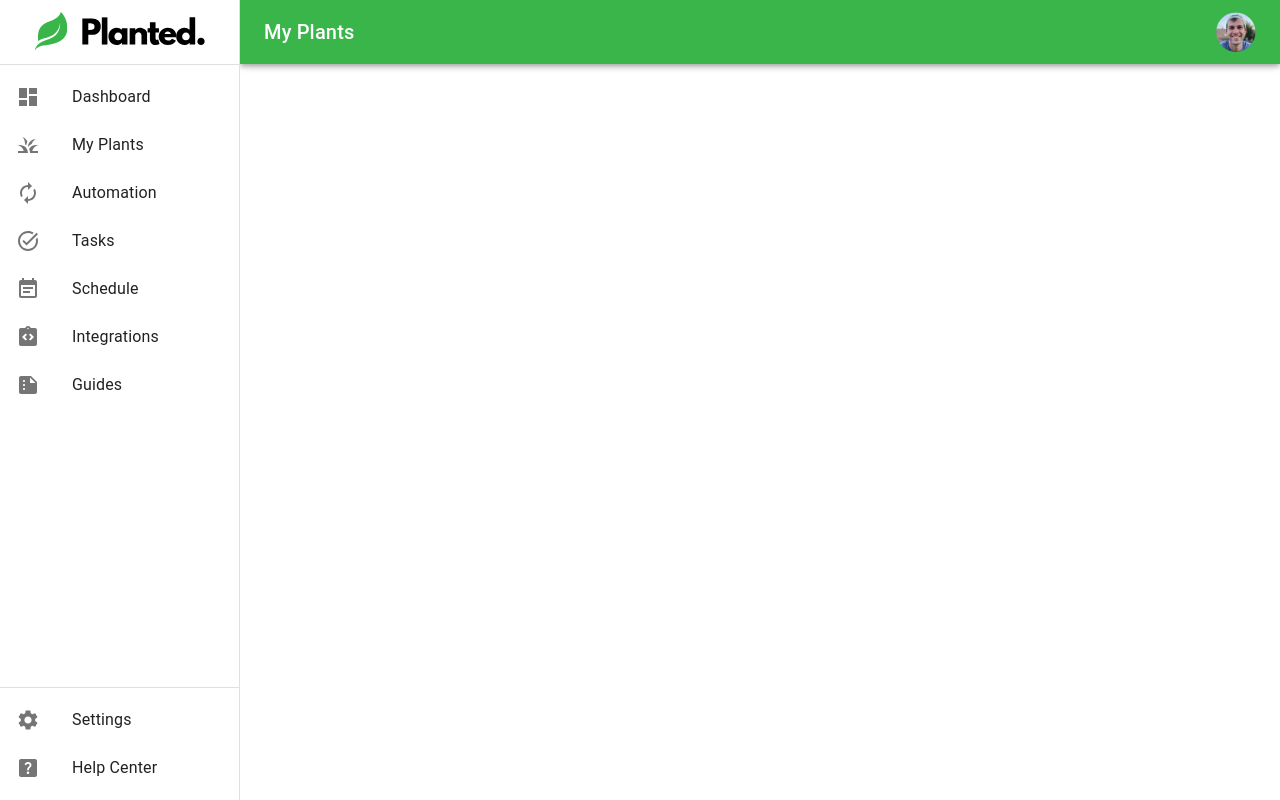
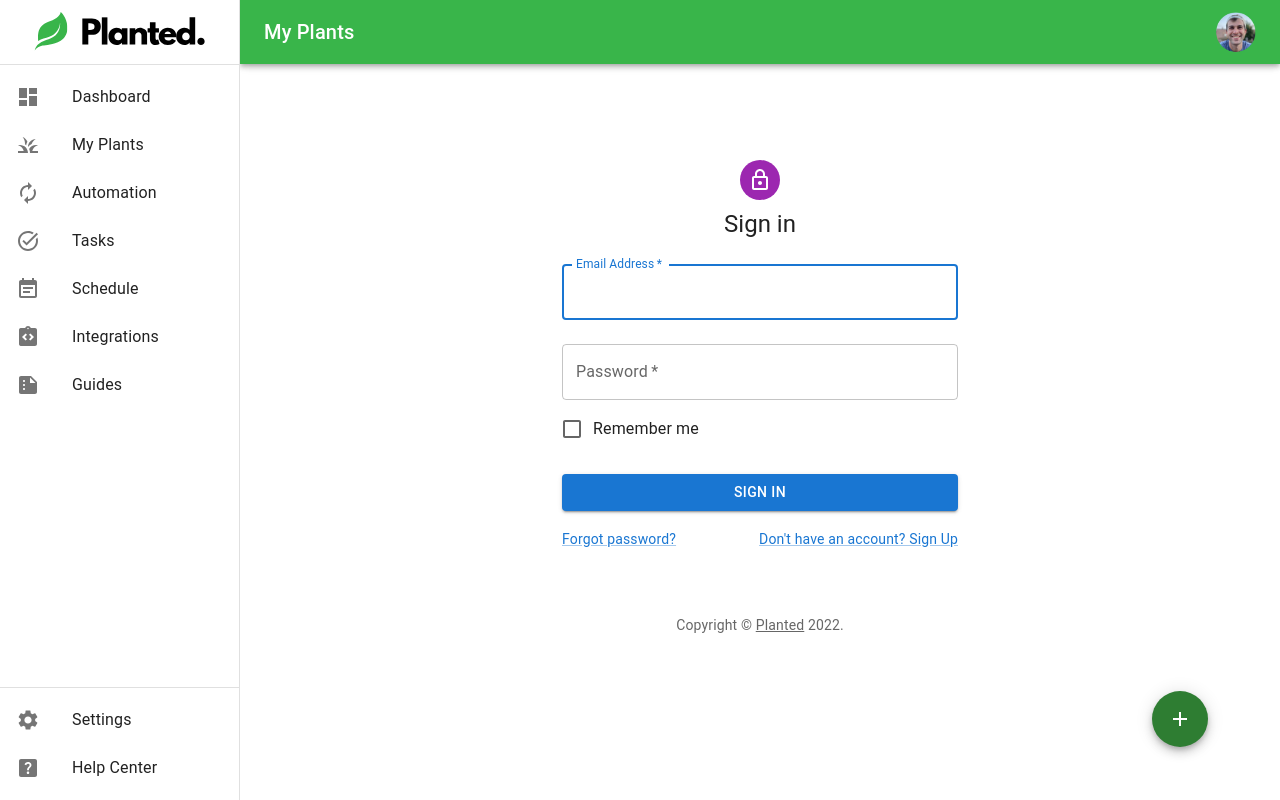
Before and after one commit to ryanevans253/plantedApp, a React (Create React App) app: page /signin in a window 1280 px wide. Built offline with nearby package versions, Linux system fonts and the light colour scheme.

Commit message:
started input form

```diff
--- a/src/App.js
+++ b/src/App.js
@@ -4,6 +4,8 @@
 import AllPlantCards from "./components/allPlants/AllPlants";
 import SinglePlantPage from "./pages/SinglePlant";
 import Schedule from "./pages/Schedule";
+import { Fab } from "@mui/material";
+import AddIcon from "@mui/icons-material/Add";
 
 //router
 import MainRoutes from "./Routes";
@@ -12,12 +14,14 @@
   return (
     <div>
       <PermanentDrawerLeft activePage={<MainRoutes />} />
+      <Fab
+        color="success"
+        aria-label="add"
+        sx={{ position: "absolute", marginLeft: "90%" }}
+      >
+        <AddIcon />
+      </Fab>
     </div>
-    //prev working copy
-    // <div className="App">
-    //       {/* <PermanentDrawerLeft activePage={<SinglePlantPage />} /> */}
-    //       <PermanentDrawerLeft activePage={<Schedule />} />
-    //     </div>
   );
 }
 
--- a/src/Routes.js
+++ b/src/Routes.js
@@ -8,6 +8,8 @@
 import Integrations from "./pages/Integrations";
 import Guides from "./pages/Guides";
 import SinglePlantPage from "./pages/SinglePlant";
+import SignIn from "./pages/SignIn";
+import InputPlant from "./components/inputPlant/InputPlant";
 
 export default function MainRoutes() {
   return (
@@ -19,8 +21,10 @@
       <Route path="schedule" element={<Schedule />} />
       <Route path="integrations" element={<Integrations />} />
       <Route path="guides" element={<Guides />} />
+      <Route path="signin" element={<SignIn />} />
 
       <Route path="single" element={<SinglePlantPage />} />
+      <Route path="addplant" element={<InputPlant />} />
     </Routes>
   );
 }
--- /dev/null
+++ b/src/components/inputPlant/InputPlant.js
@@ -0,0 +1,85 @@
+import Paper from "@mui/material/Paper";
+import Box from "@mui/material/Box";
+import Typography from "@mui/material/Typography";
+import { Divider, Grid } from "@mui/material";
+import { TextField } from "@mui/material";
+import { plantList } from "../../data/plantList";
+
+//import * as React from 'react';
+
+import Autocomplete from "@mui/material/Autocomplete";
+import { FormControlLabel } from "@mui/material";
+import { Switch } from "@mui/material";
+
+export default function InputPlant() {
+  return (
+    <div>
+      <Box
+        sx={{
+          width: "100%",
+          alignItems: "center",
+          mt: "20px",
+        }}
+      >
+        <Paper
+          elevation={3}
+          sx={{
+            maxWidth: "500px",
+            height: "60%",
+            margin: "auto",
+            textAlign: "center",
+            p: 5,
+          }}
+        >
+          <Typography variant="h3" component="div" gutterBottom>
+            Add a new plant!
+          </Typography>
+          <Typography variant="6" component="div" gutterBottom>
+            You can import from our database or add your own.
+          </Typography>
+
+          <Grid container spacing={2} mt={1}>
+            <Grid item xs={12}>
+              <Autocomplete
+                size="small"
+                disablePortal
+                id="combo-box-demo"
+                options={plantList}
+                renderInput={(params) => (
+                  <TextField {...params} label="Search" />
+                )}
+              />
+            </Grid>
+            <Grid item>
+              <Typography variant="6" component="div">
+                Add custom plant
+              </Typography>
+            </Grid>
+            <Grid item xs={12}>
+              <TextField
+                fullWidth="true"
+                id="outlined-search"
+                label="Name"
+                type="search"
+              />
+            </Grid>
+            <Grid item xs={12}>
+              <FormControlLabel
+                control={<Switch defaultChecked />}
+                label="Label"
+              />
+            </Grid>
+            <Grid item xs={12}>
+              <TextField
+                fullWidth="true"
+                id="outlined-search"
+                label="Nickname"
+                type="search"
+              />
+            </Grid>
+          </Grid>
+        </Paper>
+      </Box>
+    </div>
+  );
+}
--- /dev/null
+++ b/src/data/plantList.js
@@ -0,0 +1,10 @@
+export const plantList = [
+  { label: "Palm" },
+  { label: "Spider Plant" },
+  { label: "Cactus" },
+  { label: "Aloe Vera" },
+  { label: "Monstera" },
+  { label: "String of Pearls" },
+  { label: "Rubber Plant" },
+  { label: "Fiddle Leaf Fig" },
+];
--- /dev/null
+++ b/src/pages/SignIn.js
@@ -0,0 +1,120 @@
+import * as React from "react";
+import Avatar from "@mui/material/Avatar";
+import Button from "@mui/material/Button";
+import CssBaseline from "@mui/material/CssBaseline";
+import TextField from "@mui/material/TextField";
+import FormControlLabel from "@mui/material/FormControlLabel";
+import Checkbox from "@mui/material/Checkbox";
+import Link from "@mui/material/Link";
+import Grid from "@mui/material/Grid";
+import Box from "@mui/material/Box";
+import LockOutlinedIcon from "@mui/icons-material/LockOutlined";
+import Typography from "@mui/material/Typography";
+import Container from "@mui/material/Container";
+import { createTheme, ThemeProvider } from "@mui/material/styles";
+
+function Copyright(props) {
+  return (
+    <Typography
+      variant="body2"
+      color="text.secondary"
+      align="center"
+      {...props}
+    >
+      {"Copyright © "}
+      <Link color="inherit" href="https://mui.com/">
+        Planted
+      </Link>{" "}
+      {new Date().getFullYear()}
+      {"."}
+    </Typography>
+  );
+}
+
+const theme = createTheme();
+
+export default function SignIn() {
+  const handleSubmit = (event) => {
+    event.preventDefault();
+    const data = new FormData(event.currentTarget);
+    console.log({
+      email: data.get("email"),
+      password: data.get("password"),
+    });
+  };
+
+  return (
+    <ThemeProvider theme={theme}>
+      <Container component="main" maxWidth="xs">
+        <CssBaseline />
+        <Box
+          sx={{
+            marginTop: 8,
+            display: "flex",
+            flexDirection: "column",
+            alignItems: "center",
+          }}
+        >
+          <Avatar sx={{ m: 1, bgcolor: "secondary.main" }}>
+            <LockOutlinedIcon />
+          </Avatar>
+          <Typography component="h1" variant="h5">
+            Sign in
+          </Typography>
+          <Box
+            component="form"
+            onSubmit={handleSubmit}
+            noValidate
+            sx={{ mt: 1 }}
+          >
+            <TextField
+              margin="normal"
+              required
+              fullWidth
+              id="email"
+              label="Email Address"
+              name="email"
+              autoComplete="email"
+              autoFocus
+            />
+            <TextField
+              margin="normal"
+              required
+              fullWidth
+              name="password"
+              label="Password"
+              type="password"
+              id="password"
+              autoComplete="current-password"
+            />
+            <FormControlLabel
+              control={<Checkbox value="remember" color="primary" />}
+              label="Remember me"
+            />
+            <Button
+              type="submit"
+              fullWidth
+              variant="contained"
+              sx={{ mt: 3, mb: 2 }}
+            >
+              Sign In
+            </Button>
+            <Grid container>
+              <Grid item xs>
+                <Link href="#" variant="body2">
+                  Forgot password?
+                </Link>
+              </Grid>
+              <Grid item>
+                <Link href="#" variant="body2">
+                  {"Don't have an account? Sign Up"}
+                </Link>
+              </Grid>
+            </Grid>
+          </Box>
+        </Box>
+        <Copyright sx={{ mt: 8, mb: 4 }} />
+      </Container>
+    </ThemeProvider>
+  );
+}
```
